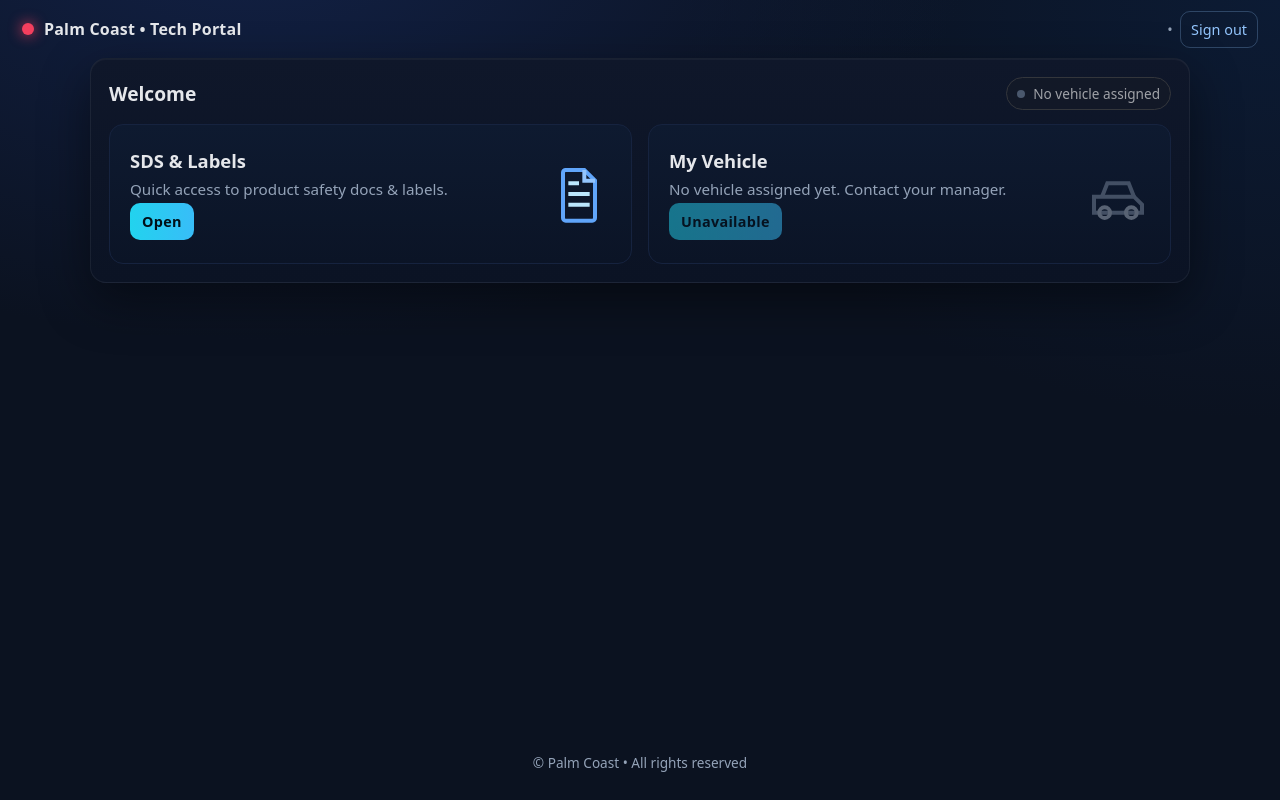
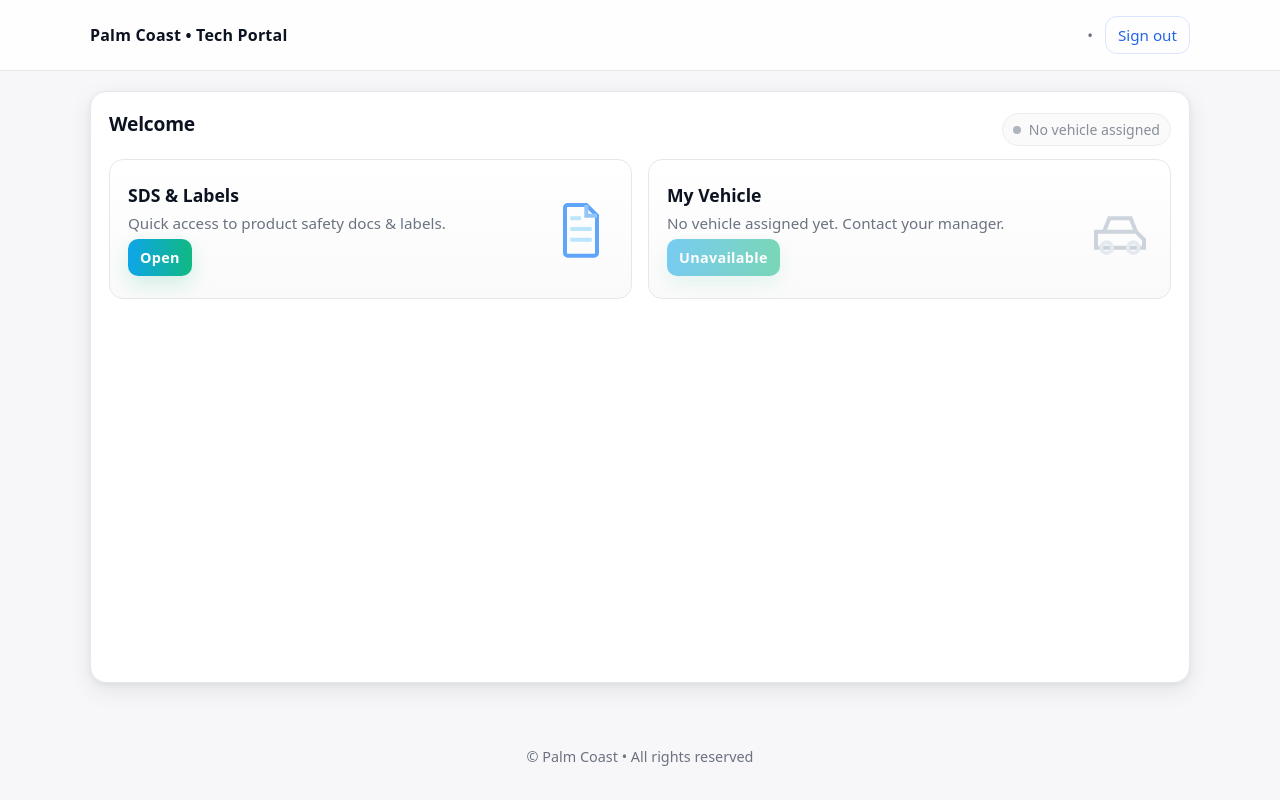
Before and after one commit to GoliathsS/palmcoast-inventory, a Python web app: template templates/tech_home.html in a window 1280 px wide. Run offline with Jinja, Linux system fonts and the light colour scheme; the template is opened without the code that fills it, so the values that code supplies are empty.

Commit message:
Update tech_home.html

```diff
--- a/templates/tech_home.html
+++ b/templates/tech_home.html
@@ -1,99 +1,88 @@
 <!doctype html>
 <html lang="en">
 <head>
-  <meta charset="utf-8">
-  <title>My Portal • Palm Coast</title>
-  <meta name="viewport" content="width=device-width, initial-scale=1">
+  <meta charset="utf-8" />
+  <title>Palm Coast • Tech Portal</title>
+  <meta name="viewport" content="width=device-width, initial-scale=1" />
+  <meta http-equiv="X-UA-Compatible" content="IE=edge" />
+  <meta name="color-scheme" content="light" />
   <style>
     :root{
-      --bg:#0b1220;
-      --panel:#0f172a;
-      --panel-2:#0b1324;
-      --text:#e5e7eb;
-      --muted:#94a3b8;
-      --tile:#0e1a30;
-      --tile-border:#16233f;
-      --accent:#22d3ee;
-      --accent-2:#38bdf8;
-      --good:#10b981;
-      --shadow: 0 18px 50px rgba(0,0,0,.45), inset 0 1px 0 rgba(255,255,255,.04);
-      --radius: 16px;
+      --page:#f7f7f9;        /* background */
+      --card:#ffffff;        /* panels */
+      --border:#e6e7eb;      /* strokes */
+      --text:#0b1220;        /* primary */
+      --muted:#6b7280;       /* secondary */
+      --brand:#0ea5e9;       /* blue */
+      --brand-2:#10b981;     /* green */
+      --good:#16a34a;        /* status */
+      --shadow:0 8px 24px rgba(17,24,39,.08), 0 2px 6px rgba(17,24,39,.06);
+      --radius:16px;
+      --ring:0 0 0 4px rgba(14,165,233,.15);
     }
     *{box-sizing:border-box}
-    body{
-      margin:0; color:var(--text); background:
-        radial-gradient(1200px 700px at 20% -10%, #122146 0%, transparent 60%),
-        radial-gradient(1000px 700px at 100% 0%, #0c1b34 0%, transparent 60%),
-        var(--bg);
-      font-family: ui-sans-serif, system-ui, -apple-system, Segoe UI, Roboto, Inter, "Helvetica Neue", Arial;
-      min-height:100vh;
-      display:flex; flex-direction:column;
-    }
-    header{
-      display:flex; align-items:center; justify-content:space-between;
-      padding:18px 22px;
-    }
-    .brand{ display:flex; align-items:center; gap:10px; font-weight:700; letter-spacing:.2px }
-    .brand .frog-dot{width:12px;height:12px;border-radius:50%;background:#f43f5e;box-shadow:0 0 14px #f43f5e}
-    .meta{ color:var(--muted); font-size:.9rem }
+    html,body{height:100%;margin:0}
+    body{font-family:ui-sans-serif,system-ui,-apple-system,Segoe UI,Roboto,Inter,"Helvetica Neue",Arial;background:var(--page);color:var(--text);display:flex;flex-direction:column}
 
-    .wrap{ width:min(1100px, 94vw); margin: 0 auto 30px; flex:1; }
+    /* Header */
+    header{position:sticky;top:0;z-index:10;background:rgba(255,255,255,.8);backdrop-filter:saturate(1.2) blur(8px);border-bottom:1px solid var(--border);}
+    .bar{max-width:min(1100px,94vw);margin:0 auto;display:flex;align-items:center;justify-content:space-between;padding:16px 0}
+    .brand{display:flex;align-items:center;gap:12px;font-weight:800;letter-spacing:.2px}
+    .brand img{height:22px;width:auto;display:block}
 
-    .panel{
-      background: linear-gradient(180deg, var(--panel), var(--panel-2));
-      border:1px solid rgba(255,255,255,.06);
-      border-radius: var(--radius);
-      box-shadow: var(--shadow);
-      padding:18px;
-    }
+    .meta{display:flex;align-items:center;gap:12px;color:var(--muted);font-size:.95rem}
+    .logout{color:#2563eb;text-decoration:none;border:1px solid #dbe4ff;padding:8px 12px;border-radius:12px}
+    .logout:hover{background:#eef2ff}
 
-    .tiles{ display:grid; gap:16px; grid-template-columns: repeat(auto-fit, minmax(260px, 1fr)); }
-    .tile{
-      background: linear-gradient(180deg, var(--tile), #0b1426);
-      border:1px solid var(--tile-border); border-radius:14px;
-      padding:20px; min-height:140px;
-      display:flex; align-items:center; justify-content:space-between; gap:12px;
-      transition: transform .15s ease, border-color .15s ease, box-shadow .15s ease;
-      text-decoration:none; color:inherit;
-    }
-    .tile:hover{ transform: translateY(-2px); border-color:#2b3b62; box-shadow: 0 14px 30px rgba(0,0,0,.35); }
-    .tile h3{ margin:0 0 6px; font-size:1.15rem }
-    .tile p{ margin:0; color:var(--muted); font-size:.95rem }
-    .cta{
-      margin-top: 4px;
-      display:inline-block; font-weight:700; letter-spacing:.3px; font-size:.9rem;
-      color:#001018; background: linear-gradient(90deg, var(--accent), var(--accent-2));
-      padding:9px 12px; border-radius:10px;
-    }
+    /* Layout */
+    .wrap{width:min(1100px,94vw);margin:20px auto 40px;flex:1;display:grid;gap:18px}
 
-    .logout{ color:#93c5fd; text-decoration:none; border:1px solid rgba(147,197,253,.25); padding:8px 10px; border-radius:10px }
-    .logout:hover{ background:#0c1630 }
+    .panel{background:var(--card);border:1px solid var(--border);border-radius:var(--radius);box-shadow:var(--shadow);padding:18px}
 
-    .footer{ color:var(--muted); font-size:.85rem; text-align:center; padding:18px 0 28px }
+    h2{margin:0 0 12px;font-size:1.2rem;letter-spacing:-.01em}
+    .subtle{color:var(--muted)}
 
-    /* Status pill (optional if you pass data later) */
-    .pill{ display:inline-flex; align-items:center; gap:8px; padding:6px 10px; border:1px solid #214a3f; color:#bbf7d0; background:#0a1e1b; border-radius: 999px; font-size:.85rem }
-    .dot{ width:8px; height:8px; border-radius:50%; background: var(--good); box-shadow:0 0 10px var(--good) }
+    .tiles{display:grid;gap:16px;grid-template-columns:repeat(auto-fit,minmax(260px,1fr))}
+    .tile{display:flex;align-items:center;justify-content:space-between;gap:12px;text-decoration:none;color:inherit;background:linear-gradient(180deg,#fff,#fafafa);border:1px solid var(--border);border-radius:14px;padding:18px;min-height:140px;transition:transform .12s ease, box-shadow .15s ease, border-color .15s ease}
+    .tile:hover{transform:translateY(-2px);box-shadow:0 10px 24px rgba(16,24,40,.06);border-color:#d6d9df}
+    .tile h3{margin:0 0 6px;font-size:1.1rem}
+    .tile p{margin:0;color:var(--muted);font-size:.95rem}
+
+    .cta{margin-top:6px;display:inline-block;font-weight:700;letter-spacing:.3px;font-size:.9rem;color:white;background:linear-gradient(90deg,var(--brand),var(--brand-2));padding:9px 12px;border-radius:10px;box-shadow:0 8px 20px rgba(16,185,129,.18)}
+
+    .pill{display:inline-flex;align-items:center;gap:8px;padding:6px 10px;border:1px solid #cdebd8;color:#065f46;background:#ecfdf5;border-radius:999px;font-size:.88rem}
+    .dot{width:8px;height:8px;border-radius:50%;background:var(--good)}
+
+    .footer{color:var(--muted);font-size:.9rem;text-align:center;padding:24px 0 34px}
+
+    /* Accessibility */
+    a:focus-visible, .tile:focus-visible, .logout:focus-visible{outline:none;box-shadow:var(--ring)}
   </style>
 </head>
 <body>
   <header>
-    <div class="brand"><span class="frog-dot"></span> Palm Coast • Tech Portal</div>
-    <div class="meta">
-      {% if current_user.is_authenticated %}{{ current_user.email }}{% endif %}
-      &nbsp;•&nbsp;
-      <a class="logout" href="{{ url_for('logout') }}">Sign out</a>
+    <div class="bar">
+      <div class="brand" aria-label="Palm Coast Tech Portal">
+        <!-- Optional brand image -->
+        <!-- <img src="{{ url_for('static', filename='LOGO.jpg') }}" alt="Palm Coast" /> -->
+        Palm Coast • Tech Portal
+      </div>
+      <div class="meta">
+        {% if current_user.is_authenticated %}{{ current_user.email }}{% endif %}
+        •
+        <a class="logout" href="{{ url_for('logout') }}">Sign out</a>
+      </div>
     </div>
   </header>
 
   <div class="wrap">
-    <div class="panel" role="region" aria-label="Quick actions">
-      <div style="display:flex; align-items:center; justify-content:space-between; flex-wrap:wrap; gap:12px; margin-bottom:14px;">
-        <h2 style="margin:0; font-size:1.2rem;">Welcome{% if current_user.is_authenticated %}, {{ current_user.email.split('@')[0] | capitalize }}{% endif %}</h2>
+    <section class="panel" role="region" aria-label="Quick actions">
+      <div style="display:flex;align-items:center;justify-content:space-between;flex-wrap:wrap;gap:12px;margin-bottom:10px">
+        <h2>Welcome{% if current_user.is_authenticated %}, {{ current_user.email.split('@')[0] | capitalize }}{% endif %}</h2>
         {% if vehicle_id %}
           <span class="pill"><span class="dot"></span> Vehicle assigned</span>
         {% else %}
-          <span class="pill" style="opacity:.7; border-color:#444; color:#ddd; background:#141a27"><span class="dot" style="background:#64748b; box-shadow:none"></span> No vehicle assigned</span>
+          <span class="pill" style="opacity:.8;border-color:#e5e7eb;background:#f9fafb;color:#6b7280"><span class="dot" style="background:#9ca3af"></span> No vehicle assigned</span>
         {% endif %}
       </div>
 
@@ -105,7 +94,6 @@
             <p>Quick access to product safety docs &amp; labels.</p>
             <span class="cta">Open</span>
           </div>
-          <!-- simple inline icon -->
           <svg width="64" height="64" viewBox="0 0 24 24" fill="none" aria-hidden="true">
             <path d="M7 3h7l4 4v14a1 1 0 0 1-1 1H7a1 1 0 0 1-1-1V4a1 1 0 0 1 1-1z" stroke="#60a5fa" stroke-width="1.5"/>
             <path d="M14 3v4h4" stroke="#93c5fd" stroke-width="1.5"/>
@@ -133,9 +121,9 @@
           <div>
             <h3>My Vehicle</h3>
             <p>No vehicle assigned yet. Contact your manager.</p>
-            <span class="cta" style="opacity:.5; pointer-events:none;">Unavailable</span>
+            <span class="cta" style="opacity:.55;pointer-events:none">Unavailable</span>
           </div>
-          <svg width="64" height="64" viewBox="0 0 24 24" fill="none" aria-hidden="true" opacity=".4">
+          <svg width="64" height="64" viewBox="0 0 24 24" fill="none" aria-hidden="true" opacity=".45">
             <path d="M3 13h15l3 3v3H3v-6z" stroke="#94a3b8" stroke-width="1.5"/>
             <circle cx="7" cy="19" r="2" stroke="#cbd5e1" stroke-width="1.5"/>
             <circle cx="17" cy="19" r="2" stroke="#cbd5e1" stroke-width="1.5"/>
@@ -144,9 +132,9 @@
         </div>
         {% endif %}
       </div>
-    </div>
+    </section>
   </div>
 
-  <div class="footer">© {{  (now() if false else '')  }} Palm Coast • All rights reserved</div>
+  <div class="footer">© {{ current_year or '' }} Palm Coast • All rights reserved</div>
 </body>
 </html>
```
